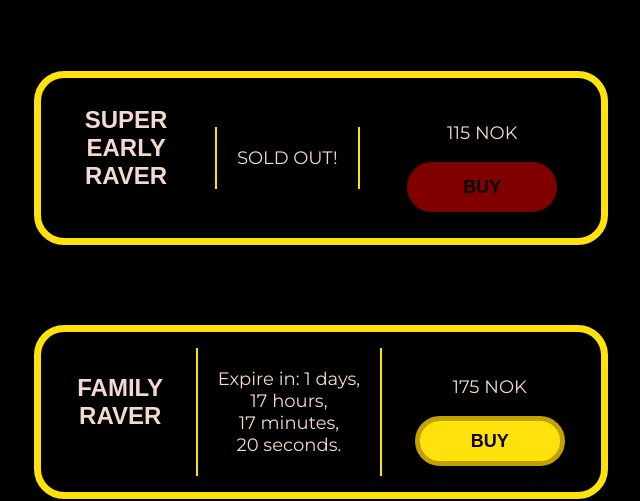
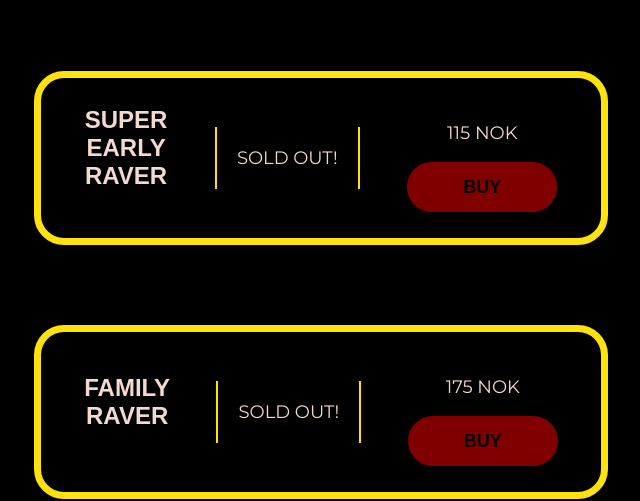
Before and after one commit to RAVEONWORLD/official_website, a plain HTML site: page Releases.html in a window 1280 px wide. Shown: the part 307-808 px from the top of the page, without its empty margins (319-959 px from the left). Drawn offline with Linux system fonts and the light colour scheme; a web font is replaced by a local one.

Commit message:
Segundo sold out

```diff
--- a/Releases.html
+++ b/Releases.html
@@ -530,10 +530,10 @@ section h2{
 
 
 
-          //super early raver contador
+          //super early raver
 
 
-                // Cuando el tiempo se acabe
+
 
               document.getElementById("earlyContador").classList.add("expired");
               document.getElementById("earlyContador").innerHTML = `SOLD OUT!`;
@@ -549,62 +549,21 @@ section h2{
               button.style.backgroundColor = "red";
 
 
+              document.getElementById("contador1").classList.add("expired");
+              document.getElementById("contador1").innerHTML = `SOLD OUT!`;
+
+              //family raver
 
 
+              let link2 = document.querySelector("#firstRelease a");
+              link2.style.pointerEvents = "none";
+              link2.style.opacity = "0.5";
+              link2.style.cursor = "not-allowed";
 
+              let button2 = document.querySelector("#firstRelease button");
+              button2.style.border = "5px solid red";
+              button2.style.backgroundColor = "red";
 
-
-          // family raver contandor
-          const countdown = setInterval(() => {
-          const now = new Date().getTime(); // Obtiene la fecha y hora actual
-
-          if (now < deadline) {
-              // Si la fecha actual es menor que el deadline1, no mostrar el contador
-              document.getElementById("contador1").innerHTML = "Coming Soon";
-               // Deshabilitar el enlace y el botón
-               let link = document.querySelector("#firstRelease a");
-              link.style.pointerEvents = "none";
-              link.style.opacity = "0.5";
-              link.style.cursor = "not-allowed";
-
-
-          } else if (now >= deadline && now < deadline2) {
-              // Si la fecha está entre deadline1 y deadline2, mostrar el contador
-              const timeLeft = deadline2 - now; // Diferencia en milisegundos
-
-              const days = Math.floor(timeLeft / (1000 * 60 * 60 * 24));
-              const hours = Math.floor((timeLeft % (1000 * 60 * 60 * 24)) / (1000 * 60 * 60));
-              const minutes = Math.floor((timeLeft % (1000 * 60 * 60)) / (1000 * 60));
-              const seconds = Math.floor((timeLeft % (1000 * 60)) / 1000);
-
-              document.getElementById("contador1").innerHTML =
-                  `Expire in: ${days} days,<br>${hours} hours,<br>${minutes} minutes,<br>${seconds} seconds.`;
-
-                      // Restaurar el enlace y el botón
-                      let link = document.querySelector("#firstRelease a");
-                      link.style.pointerEvents = "auto";
-                      link.style.opacity = "1";
-                      link.style.cursor = "pointer";
-
-
-
-          } else {
-              // Cuando el tiempo se acabe
-              clearInterval(countdown);
-              document.getElementById("contador1").classList.add("expired");
-              document.getElementById("contador1").innerHTML = `Ticket sales <br>  have ended!`;
-
-              // Deshabilitar el enlace y el botón
-              let link = document.querySelector("#firstRelease a");
-              link.style.pointerEvents = "none";
-              link.style.opacity = "0.5";
-              link.style.cursor = "not-allowed";
-
-              let button = document.querySelector("#firstRelease button");
-              button.style.border = "5px solid red";
-              button.style.backgroundColor = "red";
-          }
-      }, 1000);
 
 
         // loyal raver contandor
```
